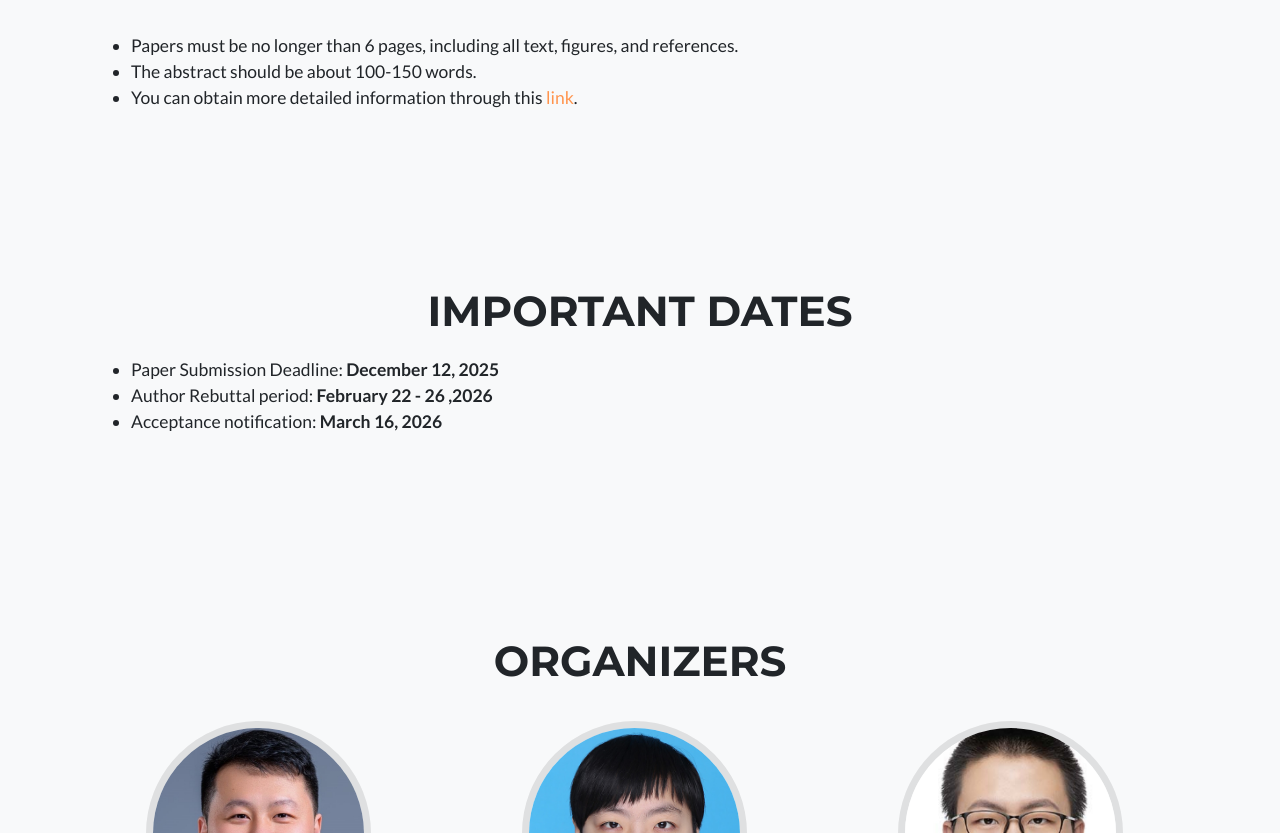
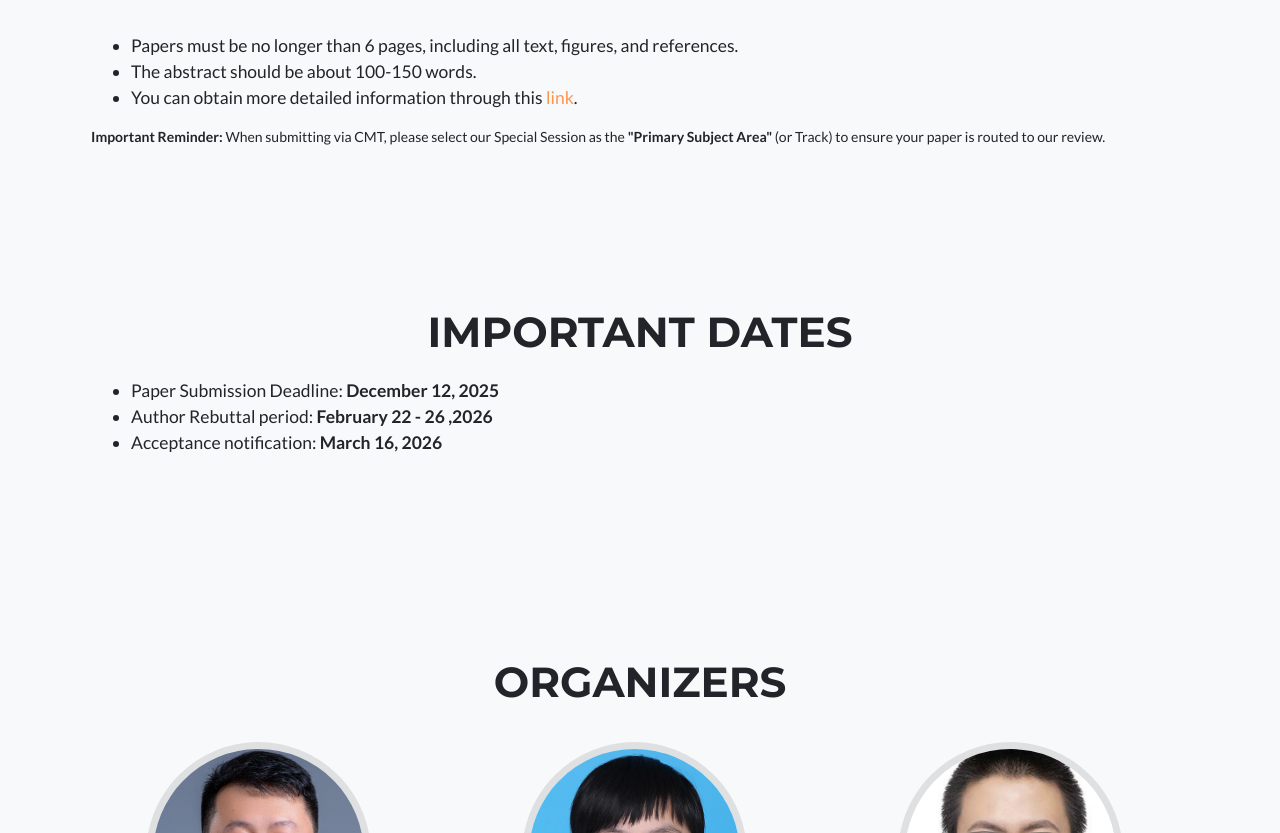
Before and after one commit to ai4it/ai4it.github.io, a plain HTML site: page index.html in a window 1280 px wide. Shown: the part 2520-3353 px from the top of the page. Drawn offline with nearby package versions, Linux system fonts and the light colour scheme; a script that the page names is missing.

Commit message:
reminder

```diff
--- a/index.html
+++ b/index.html
@@ -297,6 +297,7 @@
     .organizer-info a:hover {
         text-decoration: underline;
     }
+
     </style>
 </head>
 
@@ -461,6 +462,7 @@
                 <li>The abstract should be about 100-150 words.</li>
                 <li>You can obtain more detailed information through this <a href="https://2026.ieeeicme.org/author-information-and-submission-instructions/" target="_blank">link</a>.</li>
             </ul>
+            <strong>Important Reminder:</strong> When submitting via CMT, please select our Special Session as the <strong>"Primary Subject Area"</strong> (or Track) to ensure your paper is routed to our review.
         </div>
     </section>
 
```
